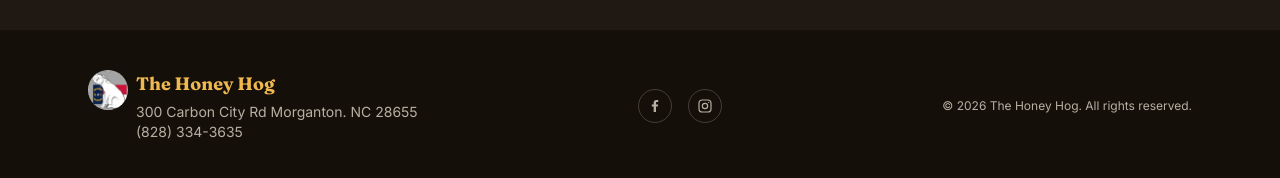
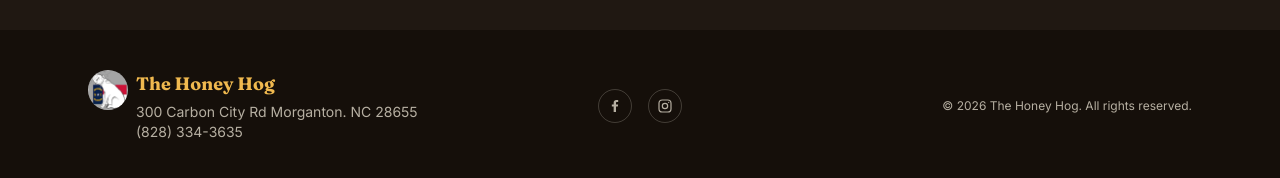
Before and after one commit to gabedailey10/honey-hog, a Next.js app: page / in a window 1280 px wide. Shown: the part 4843-5021 px from the top of the page. Built offline with nearby package versions, Linux system fonts and the light colour scheme.

Commit message:
recenter footer

```diff
--- a/src/components/Footer.tsx
+++ b/src/components/Footer.tsx
@@ -24,8 +24,8 @@ const icons = { Facebook: FacebookIcon, Instagram: InstagramIcon };
 export default function Footer() {
   return (
     <footer className="bg-[#150f0a] py-10 text-cream/70">
-      <div className="mx-auto flex max-w-6xl flex-col items-center gap-4 px-6 text-center sm:flex-row sm:justify-between sm:text-left">
-        <div className="flex flex-col items-center gap-2 sm:flex-row sm:items-start sm:text-left">
+      <div className="mx-auto flex max-w-6xl flex-col items-center gap-4 px-6 text-center sm:grid sm:grid-cols-3 sm:items-center sm:text-left">
+        <div className="flex flex-col items-center gap-2 sm:flex-row sm:items-start sm:justify-self-start sm:text-left">
           <Image
             src="/images/logo.png"
             alt={`${siteInfo.name} logo`}
@@ -42,7 +42,7 @@ export default function Footer() {
           </div>
         </div>
 
-        <div className="flex items-center gap-4">
+        <div className="flex items-center gap-4 sm:justify-self-center">
           {socialLinks.map((s) => {
             const Icon = icons[s.label as keyof typeof icons];
             return (
@@ -60,7 +60,7 @@ export default function Footer() {
           })}
         </div>
 
-        <p className="text-xs">
+        <p className="text-xs sm:justify-self-end">
           &copy; {new Date().getFullYear()} {siteInfo.name}. All rights reserved.
         </p>
       </div>
```
